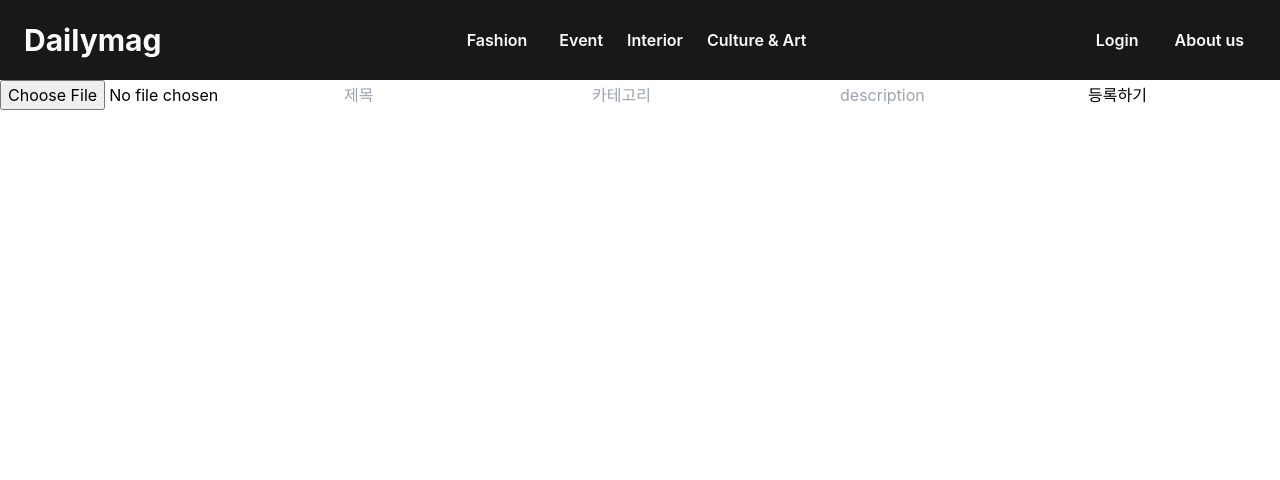
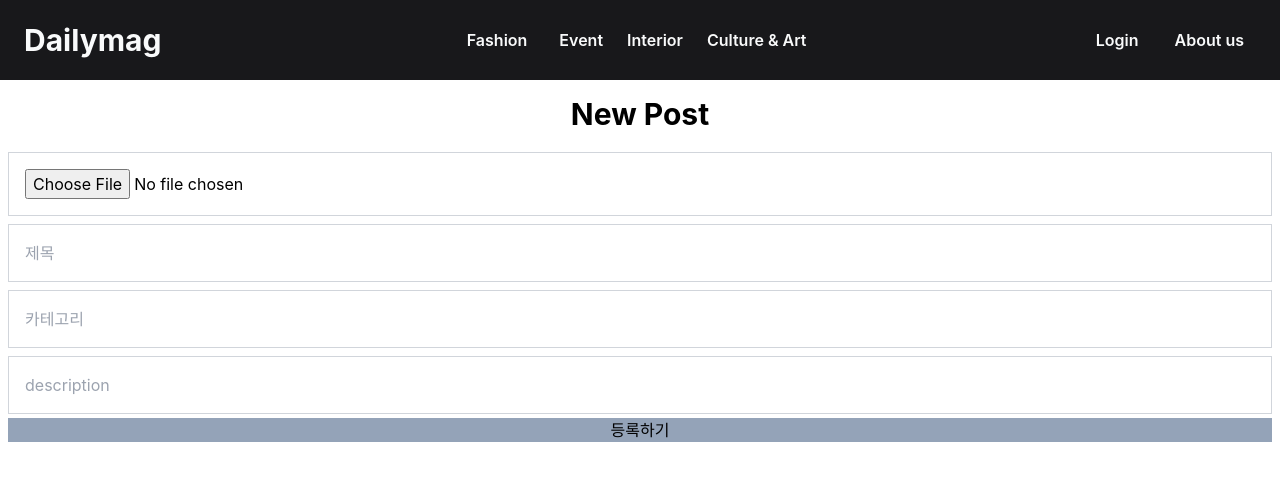
Before and after one commit to GyunHeee/Magazine, a React (Create React App) app: page /new in a window 1280 px wide. Shown: the top 480 px of the page. Built offline with nearby package versions, Linux system fonts and the light colour scheme; no server answers.

Commit message:
post 정보 보여주기

```diff
--- a/src/App.jsx
+++ b/src/App.jsx
@@ -1,12 +1,14 @@
 import { Outlet } from 'react-router-dom';
 import Navbar from './components/Navbar';
+import { QueryClient, QueryClientProvider } from '@tanstack/react-query';
 
+const queryClient = new QueryClient();
 function App() {
   return (
-    <>
+    <QueryClientProvider client={queryClient}>
       <Navbar />
       <Outlet />
-    </>
+    </QueryClientProvider>
   );
 }
 
--- a/src/api/firebase.jsx
+++ b/src/api/firebase.jsx
@@ -55,9 +55,23 @@ export async function refreshLogin(callback) {
 
 export async function addNewPost(post, imageUrl) {
   const id = uuid();
-  set(ref(db, 'posts/' + id), {
+  return set(ref(db, 'posts/' + id), {
     ...post,
     id,
     image: imageUrl,
   });
 }
+
+export async function readDatabase() {
+  return get(ref(db, 'posts'))
+    .then((snapshot) => {
+      if (snapshot.exists()) {
+        return Object.values(snapshot.val());
+      } else {
+        console.log('No data available');
+      }
+    })
+    .catch((error) => {
+      console.error(error);
+    });
+}
--- /dev/null
+++ b/src/components/PostCard.jsx
@@ -0,0 +1,13 @@
+import React from 'react';
+import { readDatabase } from '../api/firebase';
+
+export default function PostCard({ post }) {
+  const { id, image, category, title, description } = post;
+  return (
+    <li>
+      <img src={image} alt={title} />
+      <p>{title}</p>
+      <p>{description}</p>
+    </li>
+  );
+}
--- a/src/index.css
+++ b/src/index.css
@@ -15,3 +15,7 @@ code {
   font-family: source-code-pro, Menlo, Monaco, Consolas, 'Courier New',
     monospace;
 }
+
+input {
+  @apply p-4 outline-none border border-gray-300 my-1;
+}
--- a/src/pages/Fashion.jsx
+++ b/src/pages/Fashion.jsx
@@ -1,16 +1,27 @@
-import React from 'react';
+import React, { useState } from 'react';
+import { readDatabase } from '../api/firebase';
+import PostCard from '../components/PostCard';
+import { useQuery } from '@tanstack/react-query';
 
 export default function Fashion() {
+  const {
+    isLoading,
+    error,
+    data: posts,
+  } = useQuery(['posts'], () => readDatabase());
+
+  readDatabase();
   return (
-    <div>
-      <h1 className="bg-zinc-900  text-4xl p-7 text-gray-50">Fashion</h1>
-      <h2 className="text-xl p-3 mx-4 font-semibold">Fashion News</h2>
-
-      <div className="flex p-3 mx-4">
-        <p className="p-2">Man</p>
-        <p className="p-2">Woman</p>
-        <p className="p-2">Unisex</p>
+    <>
+      <div>
+        <h1 className="bg-zinc-900  text-4xl p-7 text-gray-50">Fashion</h1>
+        <h2 className="text-xl p-3 mx-4 font-semibold">Fashion News</h2>
+        {isLoading && <p>Loading...</p>}
+        {error && <p>{error}</p>}
+        <ul>
+          {posts && posts.map((post) => <PostCard key={post.id} post={post} />)}
+        </ul>
       </div>
-    </div>
+    </>
   );
 }
--- a/src/pages/NewPost.jsx
+++ b/src/pages/NewPost.jsx
@@ -5,6 +5,8 @@ import { upload } from '../api/upload';
 export default function NewPost() {
   const [post, setPost] = useState({});
   const [file, setFile] = useState();
+  const [isLoading, setIsLoading] = useState(false);
+  const [success, setSuccess] = useState();
 
   const handleChange = (e) => {
     const { value, name, files } = e.target;
@@ -17,15 +19,33 @@ export default function NewPost() {
 
   const handleSubmit = (e) => {
     e.preventDefault();
-    upload(file).then((url) => {
+    setIsLoading(true);
+    upload(file)
+      .then((url) => {
         console.log(url);
         console.log(post);
-      addNewPost(post, url);
+        addNewPost(post, url).then(() => {
+          setSuccess('post를 등록하였습니다❗️');
+          setTimeout(() => {
+            setSuccess(null);
+          }, 4000);
         });
+      })
+      .finally(() => setIsLoading(false));
   };
 
   return (
-    <form onSubmit={handleSubmit}>
+    <section className="w-full text-center my-2">
+      <h1 className="text-3xl font-bold py-2 mb-2">New Post</h1>
+      {success && <p className="text-xl font-bold my-2">{success}</p>}
+      {file && (
+        <img
+          className="w-96 mx-auto mb-2"
+          src={URL.createObjectURL(file)}
+          alt="file"
+        />
+      )}
+      <form className="flex flex-col px-2" onSubmit={handleSubmit}>
         <input
           type="file"
           accept="image/*"
@@ -57,7 +77,10 @@ export default function NewPost() {
           // value={post.description ?? ''}
           onChange={handleChange}
         />
-      <button>등록하기</button>
+        <button disabled={isLoading} className="mb-2 bg-slate-400">
+          {isLoading ? '업로드중...' : '등록하기'}
+        </button>
       </form>
+    </section>
   );
 }
```
Lines whose indentation alone changed are shown as unchanged.
